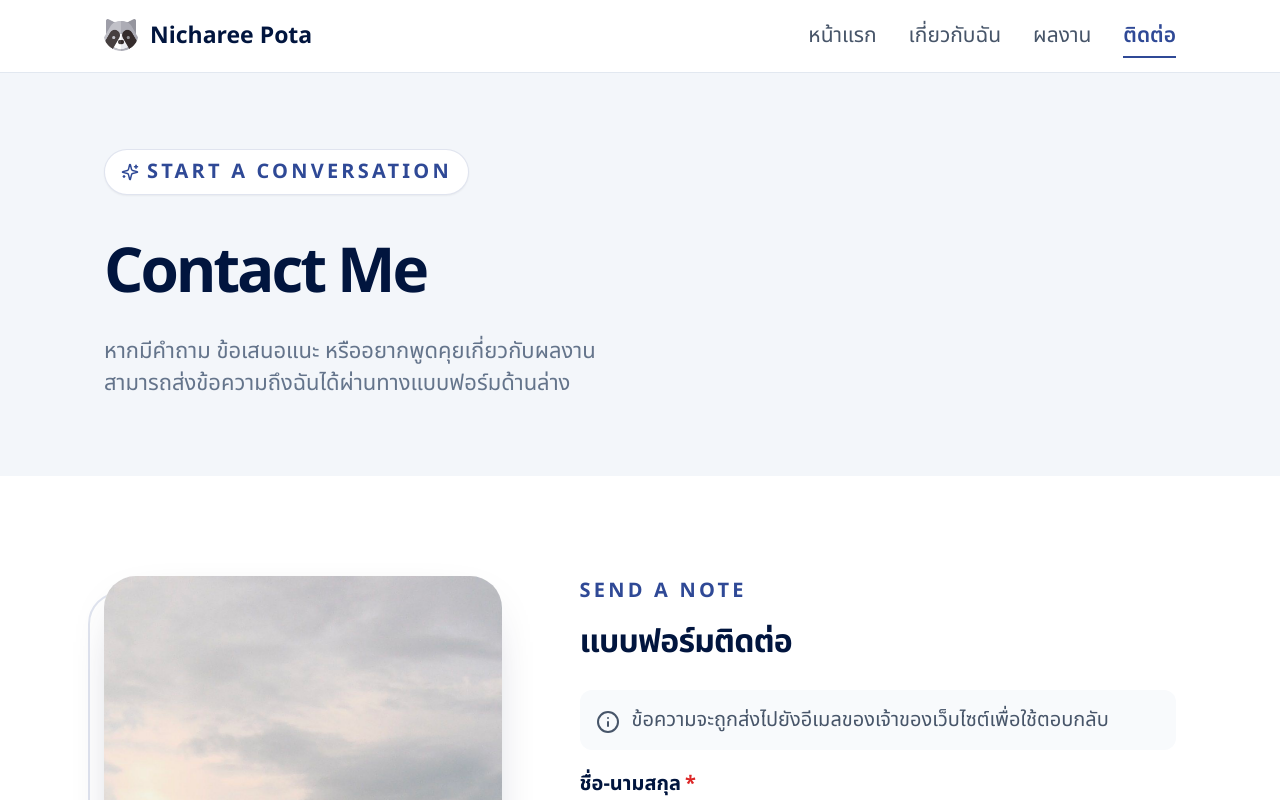
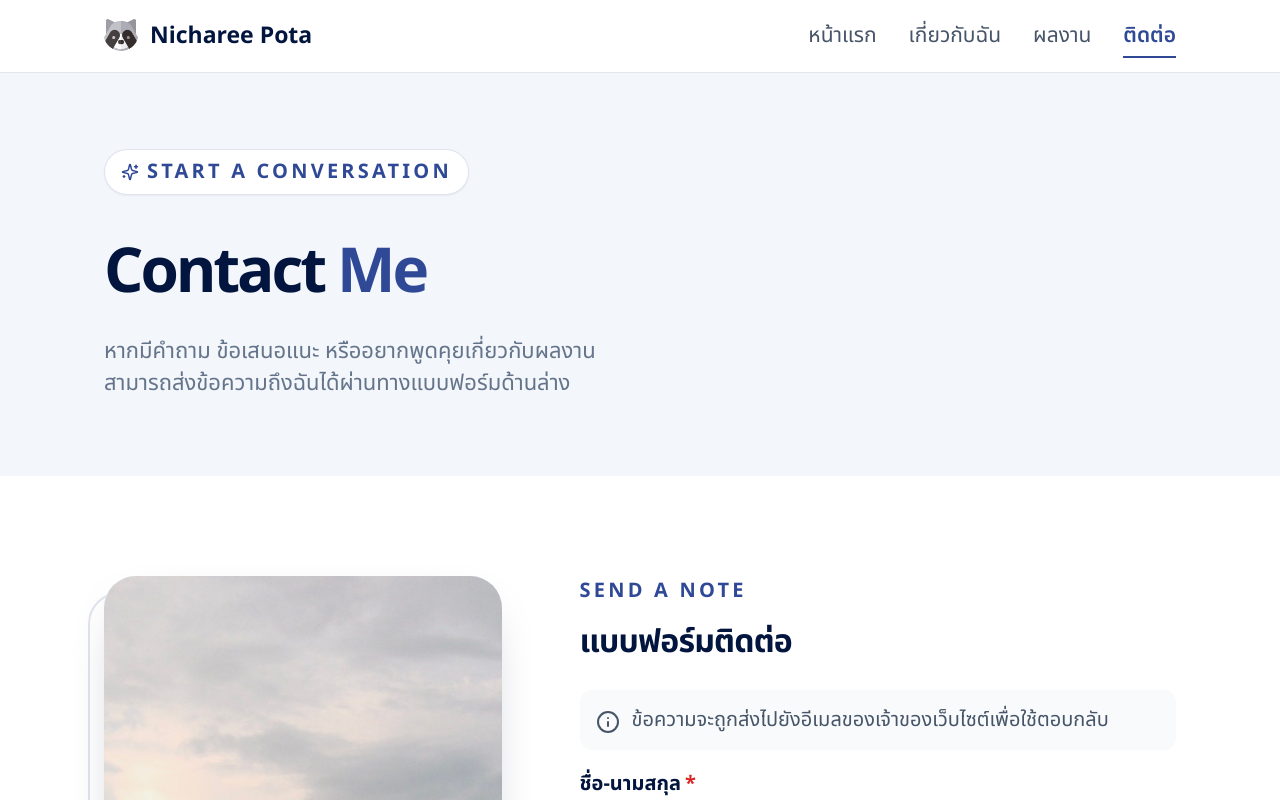
Before and after one commit to wachirapong-n/Pota-portfolio, a Next.js app: page /contact in a window 1280 px wide. Shown: the top 800 px of the page. Built offline with nearby package versions, Linux system fonts and the light colour scheme.

Commit message:
change color

```diff
--- a/app/contact/page.tsx
+++ b/app/contact/page.tsx
@@ -21,7 +21,7 @@ export default function ContactPage() {
               <Sparkles size={18} aria-hidden="true" /> Start a conversation
             </p>
             <h1 className="mt-3 mb-4 text-[clamp(40px,6vw,62px)] font-bold tracking-[-.05em]">
-              Contact Me
+              Contact <span className="mt-1  text-primary"> Me</span>
             </h1>
             <p className="max-w-[760px] text-[22px] leading-8 text-muted">
               หากมีคำถาม ข้อเสนอแนะ หรืออยากพูดคุยเกี่ยวกับผลงาน
```
